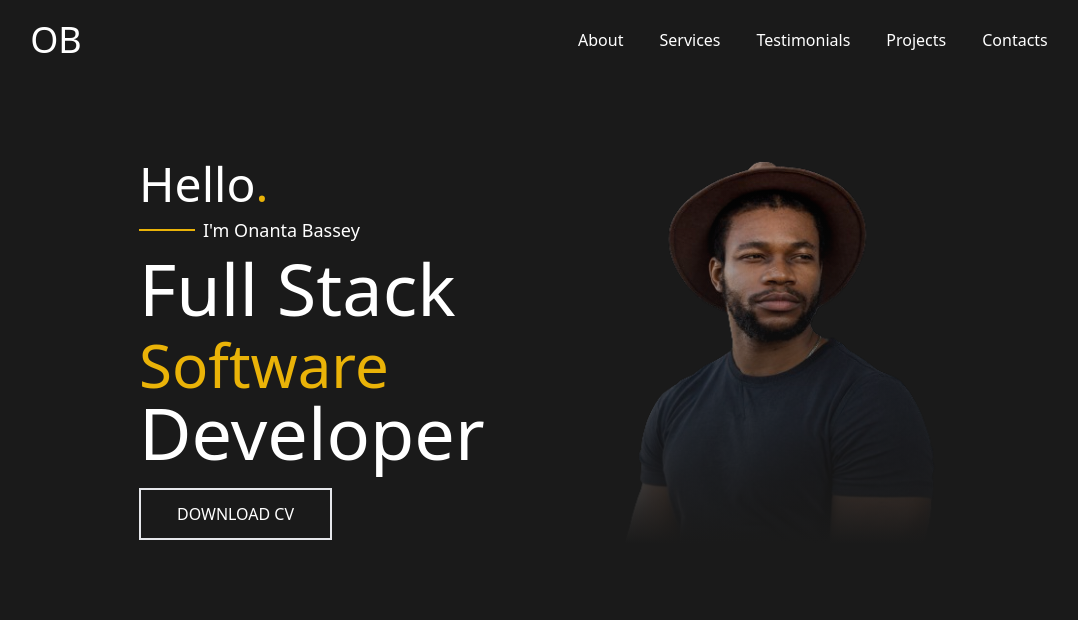
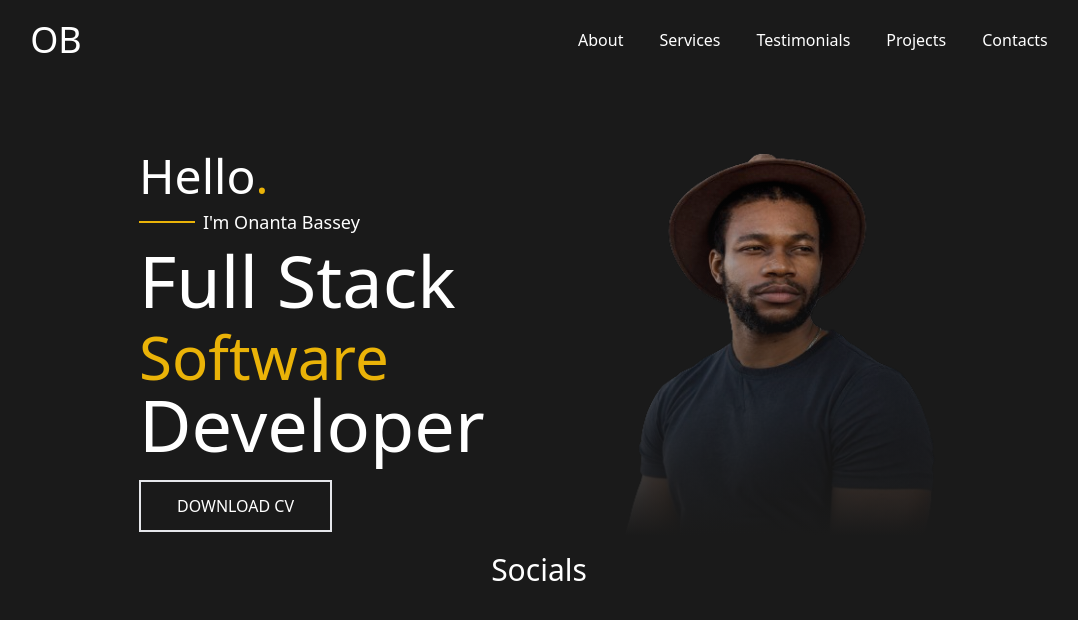
Before and after one commit to QuantumEmpress/MineOwnThing, a website: page dist/index.html in a window 1280 px wide. Shown: the whole page, without its empty margins (101-1179 px from the left). Drawn offline with Linux system fonts and the light colour scheme.

Commit message:
Started socials

```diff
--- a/dist/index.html
+++ b/dist/index.html
@@ -27,7 +27,8 @@
         </nav>
     </header>
     <section id="home-section" class="bg-mybg top-32">
-        <div class="flex lg:flex-row lg:pl-60 lg:pr-60 lg:pt-20 justify-between">
+        <div class="flex flex-col gap-4">
+            <div class="flex lg:flex-row lg:pl-60 lg:pr-60 lg:pt-[4.5rem] justify-between">
                 <div class="flex flex-col gap-2 items-start">
                     <h1 class="text-5xl text-white">Hello<span class="text-yellow-500">.</span></h1>
                     <div class="flex items-center gap-2">
@@ -44,6 +45,10 @@
                     <div class="top-0 bottom-0 left-0 right-0 absolute bg bg-gradient-to-t from-mybg to-transparent w-full h-full"></div>
                 </div>
             </div>
+            <div class="justify-center w-full flex">
+                <h1 class="text-3xl text-white">Socials</h1>
+            </div>
+        </div>
     </section>
     <section id="about-section" class="bg-white">
 
```
Also changed, not shown: dist/output.css. Lines whose indentation alone changed are shown as unchanged.
